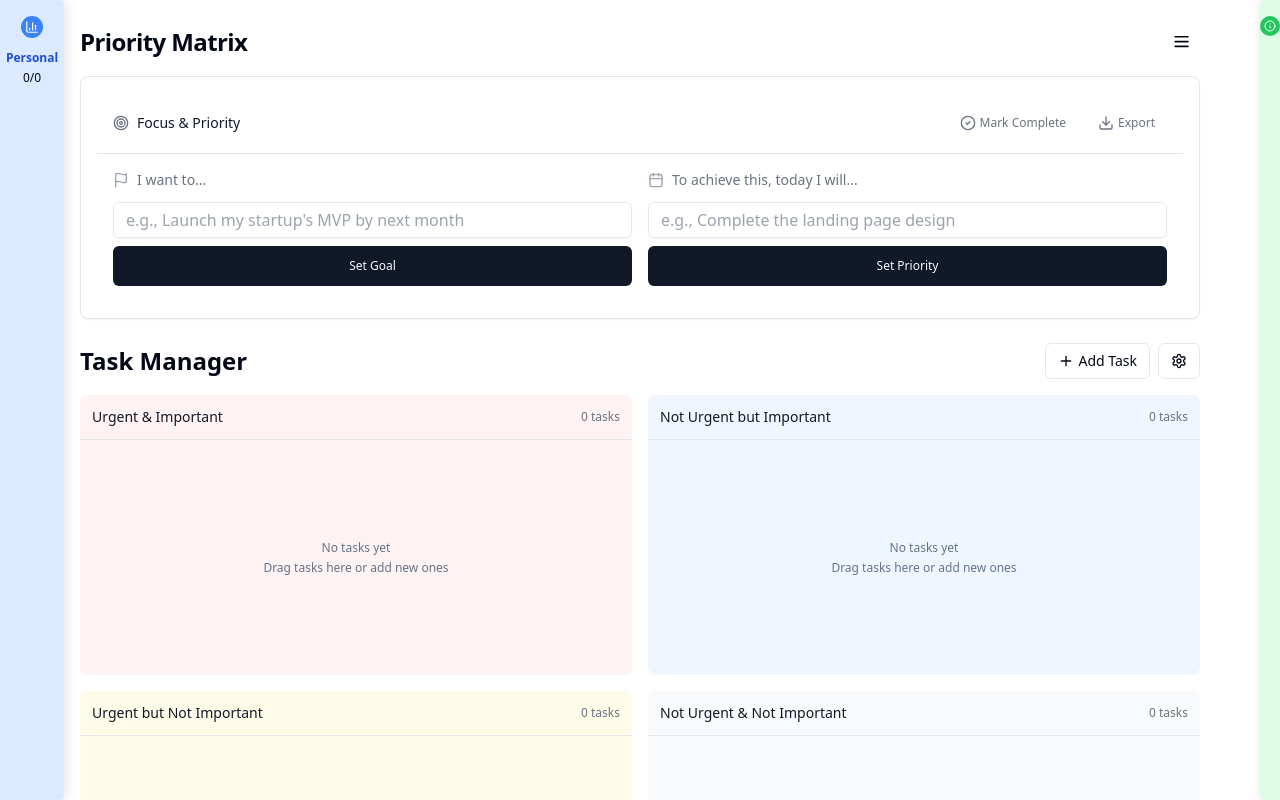
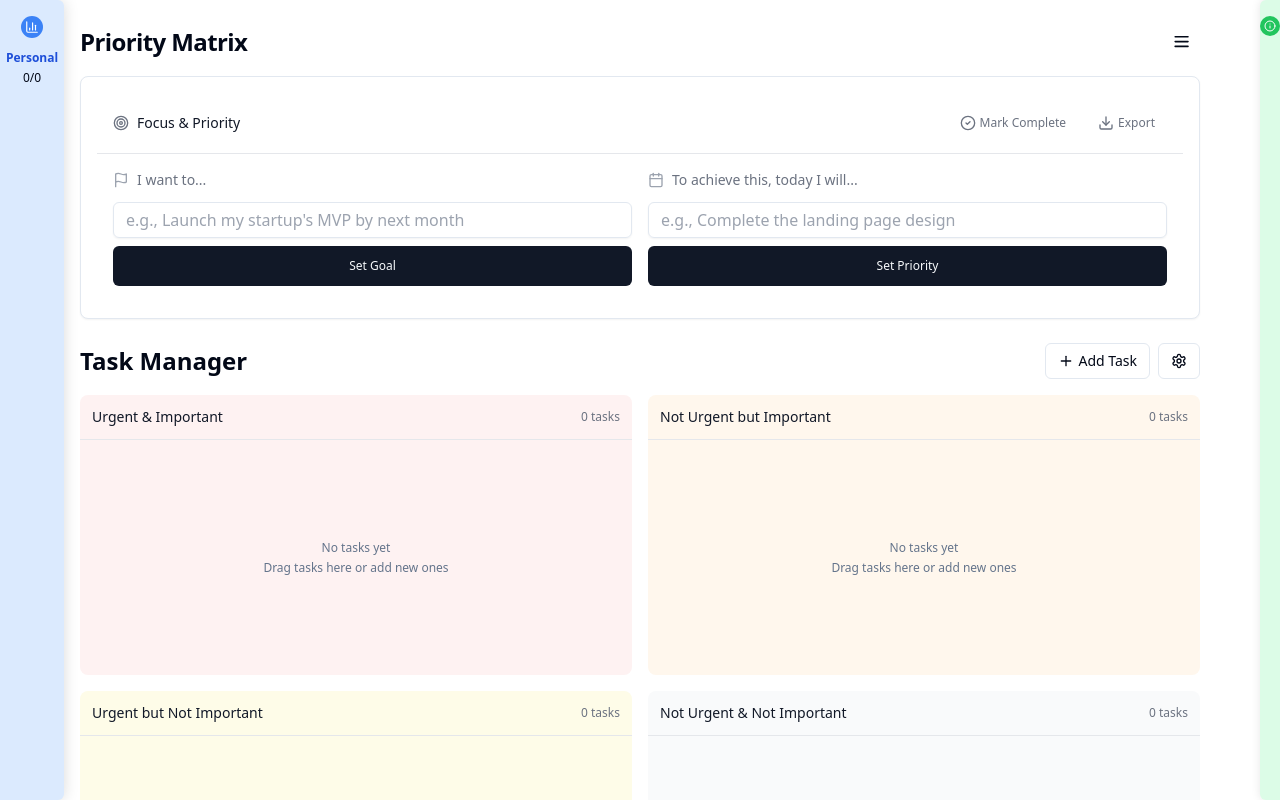
Before and after one commit to georgesiosi/gsdapp, a Next.js app: page / in a window 1280 px wide. Shown: the top 800 px of the page. Built offline with nearby package versions, Linux system fonts and the light colour scheme.

Commit message:
style: update Q2 quadrant color from blue to orange for better visual hierarchy

```diff
--- a/components/eisenhower-matrix.tsx
+++ b/components/eisenhower-matrix.tsx
@@ -278,7 +278,7 @@ export function EisenhowerMatrix({
           onMoveTask={onMoveTask}
           onEditTask={onEditTask}
           onReorderTasks={onReorderTasks}
-          className="bg-blue-50 border-blue-200"
+          className="bg-orange-50 border-orange-200"
           isAIThinking={isAIThinking}
         />
         <Quadrant
```
